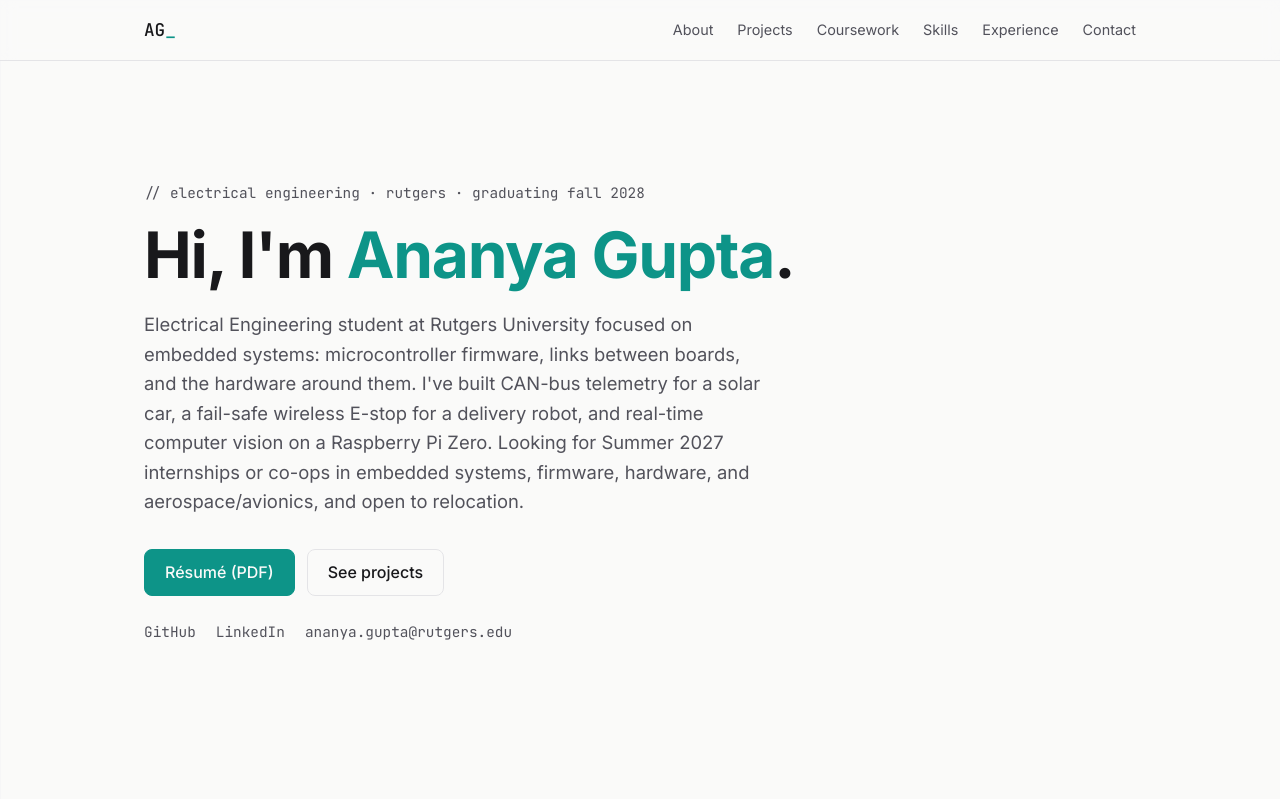
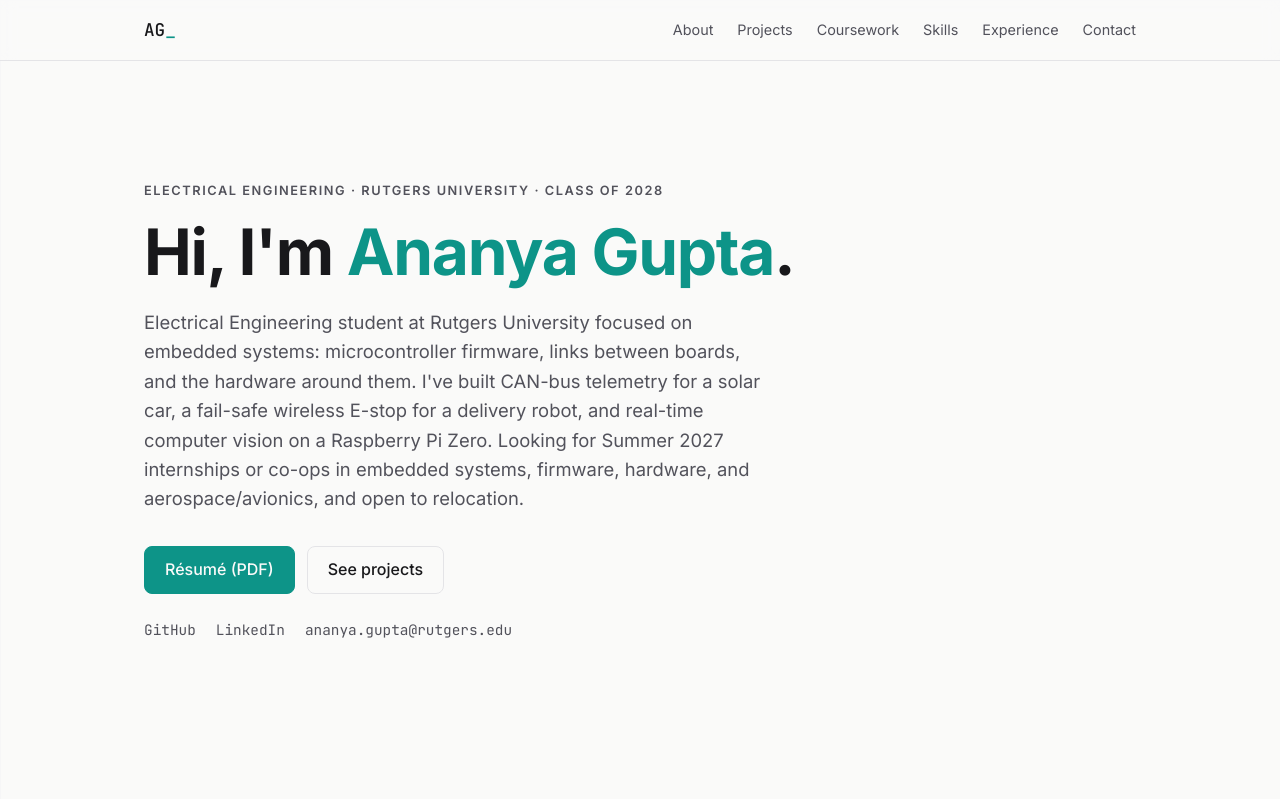
Before and after one commit to softforware/softforware.github.io, a plain HTML site: page index.html in a window 1280 px wide. Shown: the top 799 px of the page. Drawn offline with Linux system fonts and the light colour scheme.

Commit message:
Use Inter small caps for hero eyebrow

```diff
--- a/index.html
+++ b/index.html
@@ -31,7 +31,7 @@
 
     <!-- ============ HERO ============ -->
     <section class="hero container">
-      <p class="mono eyebrow">// electrical engineering · rutgers · graduating fall 2028</p>
+      <p class="eyebrow">Electrical Engineering · Rutgers University · Class of 2028</p>
       <h1>Hi, I'm <span class="accent">Ananya Gupta</span>.</h1>
       <p class="lead">
         Electrical Engineering student at Rutgers University focused on embedded systems: microcontroller
--- a/style.css
+++ b/style.css
@@ -70,7 +70,7 @@ a:hover { text-decoration: underline; }
 
 /* ---------- Hero ---------- */
 .hero { padding: 120px 24px 100px; }
-.eyebrow { color: var(--muted); font-size: .9rem; margin-bottom: 16px; }
+.eyebrow { color: var(--muted); font-size: .8rem; font-weight: 600; letter-spacing: .12em; text-transform: uppercase; margin-bottom: 16px; }
 h1 { font-size: clamp(2.4rem, 6vw, 4rem); line-height: 1.1; letter-spacing: -0.02em; margin-bottom: 20px; }
 .lead { font-size: 1.15rem; color: var(--muted); max-width: 620px; }
 .btn-row { display: flex; gap: 12px; margin: 32px 0 24px; flex-wrap: wrap; }
```
